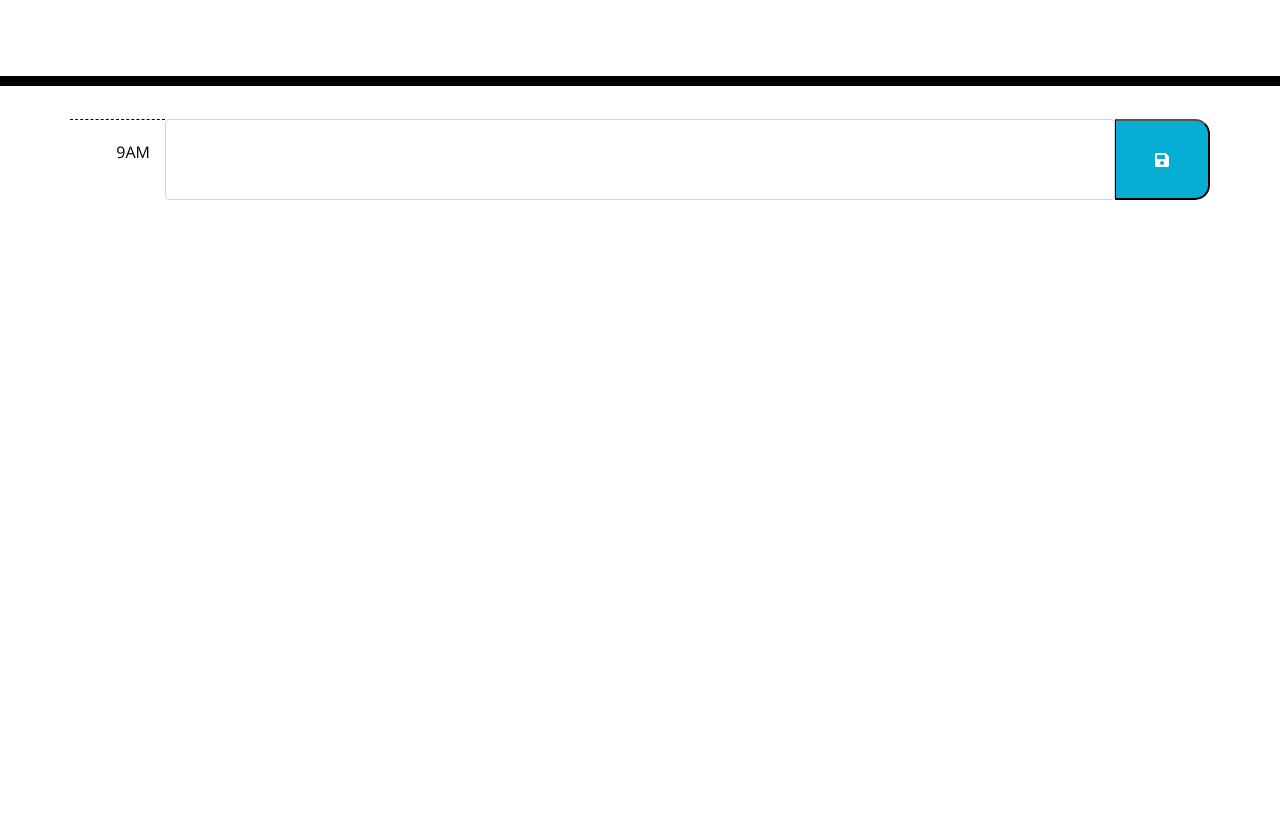
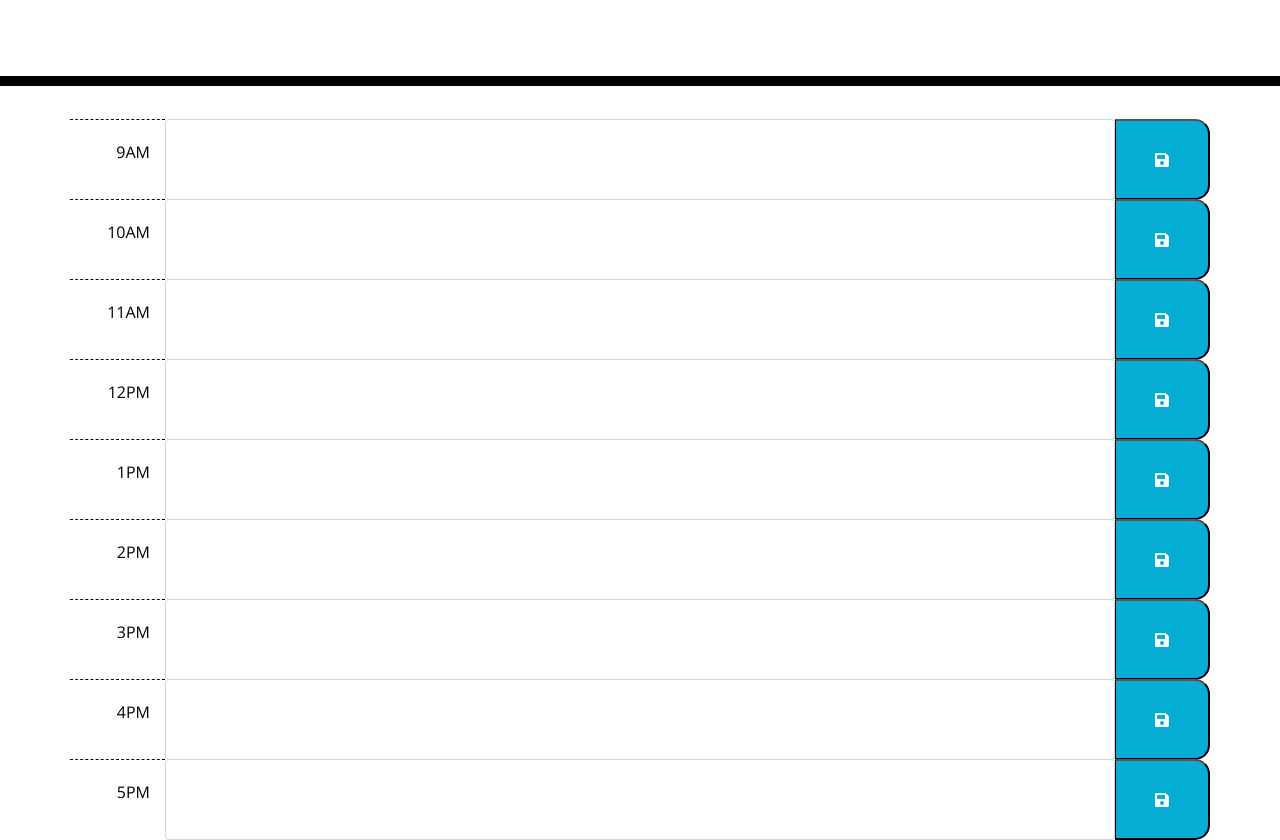
Before and after one commit to duncangw1/DayPlanner, a plain HTML site: page index.html in a window 1280 px wide. Shown: the part 182-1022 px from the top of the page. Before the commit the page ends 800 px from the top, so only its background shows below. Drawn offline with nearby package versions, Linux system fonts and the light colour scheme.

Commit message:
Added rows for each hour through 5pm.

```diff
--- a/index.html
+++ b/index.html
@@ -43,6 +43,110 @@
           <i class="fas fa-save"></i>
         </button>
       </section>
+      <section class="row" id="10am">
+        <p class="col-md-1 col-sm-2 col-xs-2 hour">10AM</p>
+        <div class="col-md-10 col-sm-8 col-xs-8 eventBlock">
+          <textarea
+            class="form-control eventTextArea"
+            id="text10"
+            style="height: 100%"
+          ></textarea>
+        </div>
+        <button class="col-md-1 col-sm-2 col-xs-2 saveBtn">
+          <i class="fas fa-save"></i>
+        </button>
+      </section>
+      <section class="row" id="11am">
+        <p class="col-md-1 col-sm-2 col-xs-2 hour">11AM</p>
+        <div class="col-md-10 col-sm-8 col-xs-8 eventBlock">
+          <textarea
+            class="form-control eventTextArea"
+            id="text11"
+            style="height: 100%"
+          ></textarea>
+        </div>
+        <button class="col-md-1 col-sm-2 col-xs-2 saveBtn">
+          <i class="fas fa-save"></i>
+        </button>
+      </section>
+      <section class="row" id="12pm">
+        <p class="col-md-1 col-sm-2 col-xs-2 hour">12PM</p>
+        <div class="col-md-10 col-sm-8 col-xs-8 eventBlock">
+          <textarea
+            class="form-control eventTextArea"
+            id="text12"
+            style="height: 100%"
+          ></textarea>
+        </div>
+        <button class="col-md-1 col-sm-2 col-xs-2 saveBtn">
+          <i class="fas fa-save"></i>
+        </button>
+      </section>
+      <section class="row" id="1pm">
+        <p class="col-md-1 col-sm-2 col-xs-2 hour">1PM</p>
+        <div class="col-md-10 col-sm-8 col-xs-8 eventBlock">
+          <textarea
+            class="form-control eventTextArea"
+            id="text1"
+            style="height: 100%"
+          ></textarea>
+        </div>
+        <button class="col-md-1 col-sm-2 col-xs-2 saveBtn">
+          <i class="fas fa-save"></i>
+        </button>
+      </section>
+      <section class="row" id="2pm">
+        <p class="col-md-1 col-sm-2 col-xs-2 hour">2PM</p>
+        <div class="col-md-10 col-sm-8 col-xs-8 eventBlock">
+          <textarea
+            class="form-control eventTextArea"
+            id="text2"
+            style="height: 100%"
+          ></textarea>
+        </div>
+        <button class="col-md-1 col-sm-2 col-xs-2 saveBtn">
+          <i class="fas fa-save"></i>
+        </button>
+      </section>
+      <section class="row" id="3pm">
+        <p class="col-md-1 col-sm-2 col-xs-2 hour">3PM</p>
+        <div class="col-md-10 col-sm-8 col-xs-8 eventBlock">
+          <textarea
+            class="form-control eventTextArea"
+            id="text3"
+            style="height: 100%"
+          ></textarea>
+        </div>
+        <button class="col-md-1 col-sm-2 col-xs-2 saveBtn">
+          <i class="fas fa-save"></i>
+        </button>
+      </section>
+      <section class="row" id="4pm">
+        <p class="col-md-1 col-sm-2 col-xs-2 hour">4PM</p>
+        <div class="col-md-10 col-sm-8 col-xs-8 eventBlock">
+          <textarea
+            class="form-control eventTextArea"
+            id="text4"
+            style="height: 100%"
+          ></textarea>
+        </div>
+        <button class="col-md-1 col-sm-2 col-xs-2 saveBtn">
+          <i class="fas fa-save"></i>
+        </button>
+      </section>
+      <section class="row" id="5pm">
+        <p class="col-md-1 col-sm-2 col-xs-2 hour">5PM</p>
+        <div class="col-md-10 col-sm-8 col-xs-8 eventBlock">
+          <textarea
+            class="form-control eventTextArea"
+            id="text5"
+            style="height: 100%"
+          ></textarea>
+        </div>
+        <button class="col-md-1 col-sm-2 col-xs-2 saveBtn">
+          <i class="fas fa-save"></i>
+        </button>
+      </section>
     </div>
 
     <script src="https://code.jquery.com/jquery-3.4.1.min.js"></script>
```
